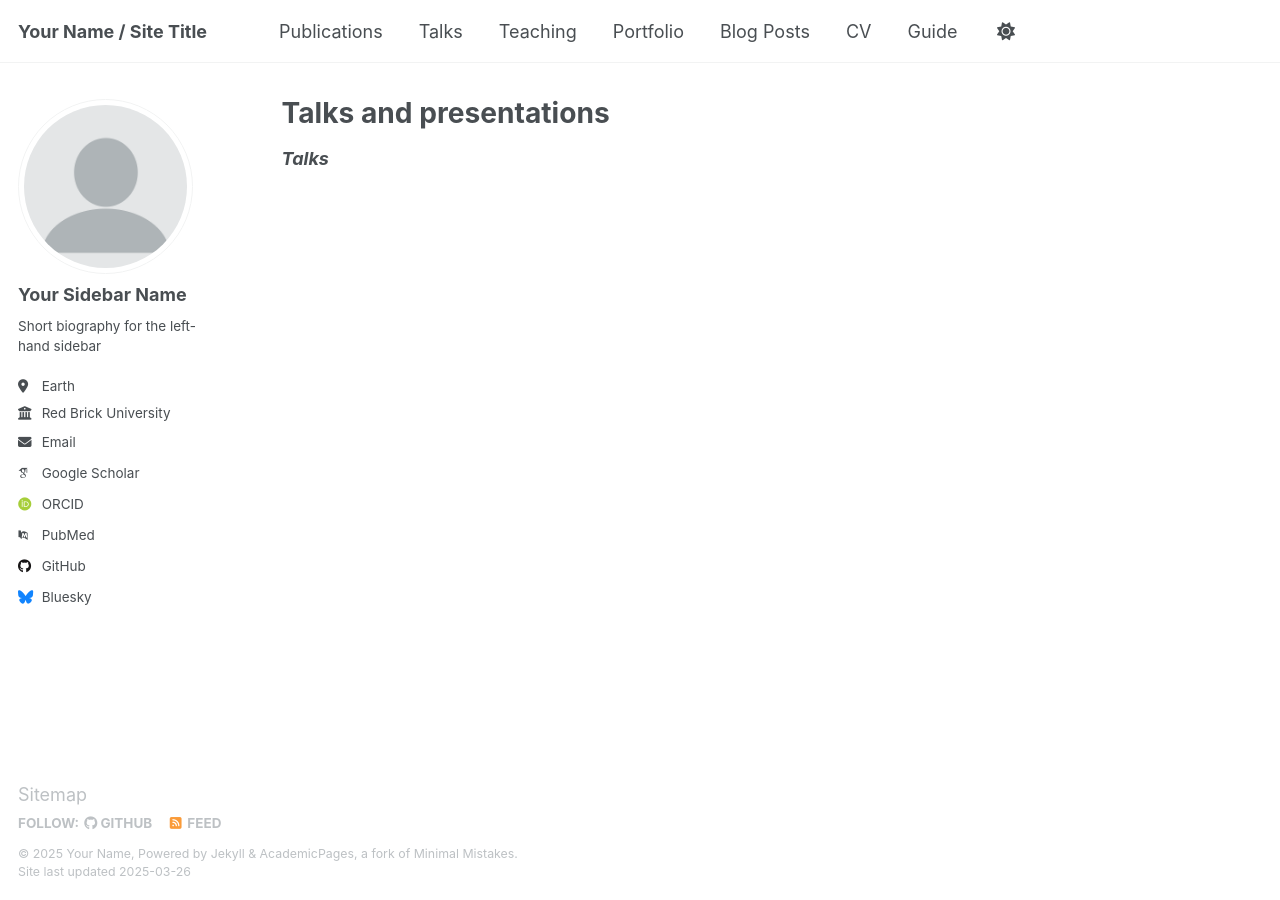
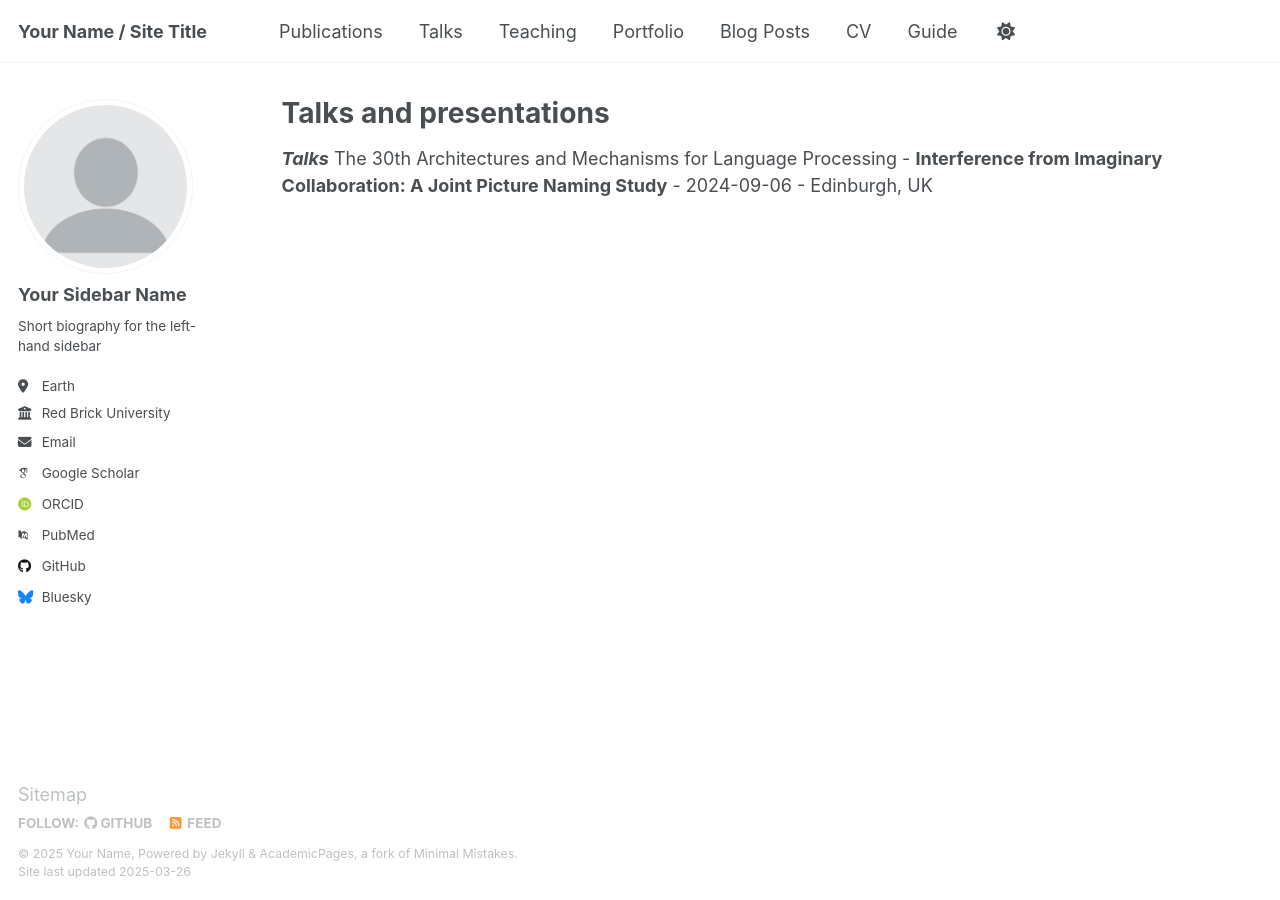
Before and after one commit to scat8455/scat8455.github.io, a Jekyll site: the page built from _pages/talks.md, in a window 1280 px wide. Built offline with Jekyll 4.4.1, drawn with Linux system fonts in a browser that asks for light colours; some web fonts are replaced.

Commit message:
Update talks.md

```diff
--- a/_pages/talks.md
+++ b/_pages/talks.md
@@ -6,3 +6,4 @@ author_profile: true
 ---
 
 ***Talks***
+The 30th Architectures and Mechanisms for Language Processing - **Interference from Imaginary Collaboration: A Joint Picture Naming Study** - 2024-09-06 - Edinburgh, UK
```
